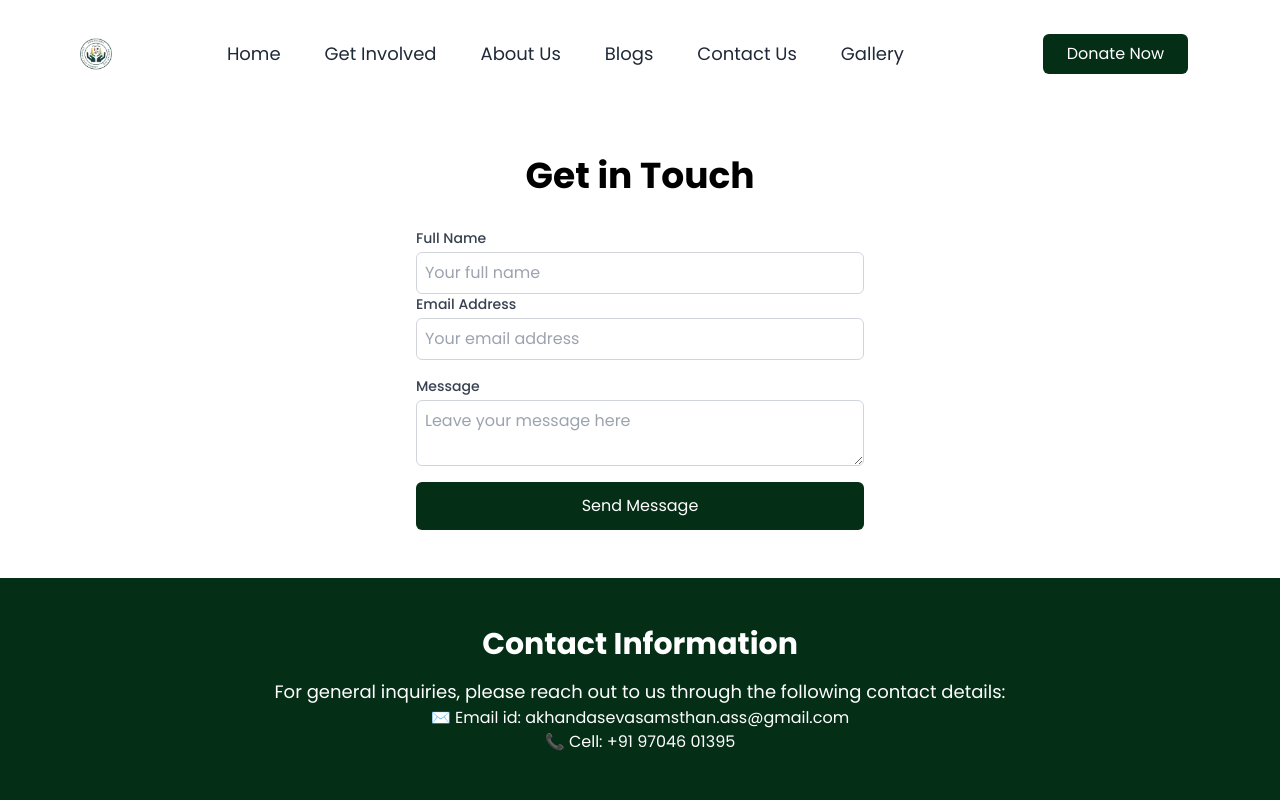
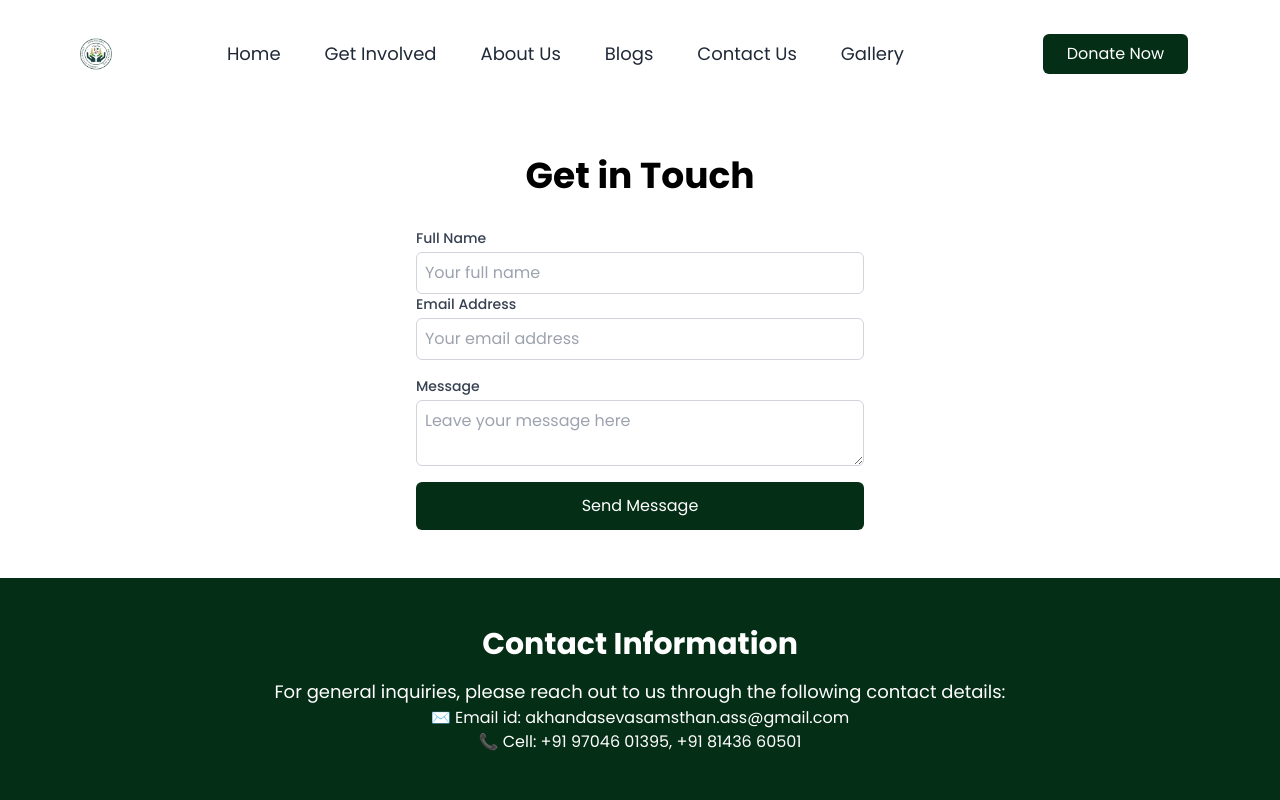
Before and after one commit to ddileep01/assngo-website, a Next.js app: page /contact in a window 1280 px wide. Shown: the top 800 px of the page. Built offline with nearby package versions, Linux system fonts and the light colour scheme.

Commit message:
feat: updated contact.js

```diff
--- a/pages/contact.js
+++ b/pages/contact.js
@@ -180,7 +180,7 @@ const ContactPage = () => {
             <p className="px-2">
               ✉️ Email id: akhandasevasamsthan.ass@gmail.com
             </p>
-            <p>📞 Cell: +91 97046 01395</p>
+            <p>📞 Cell: +91 97046 01395, +91 81436 60501</p>
           </div>
         </section>
       </div>
```
